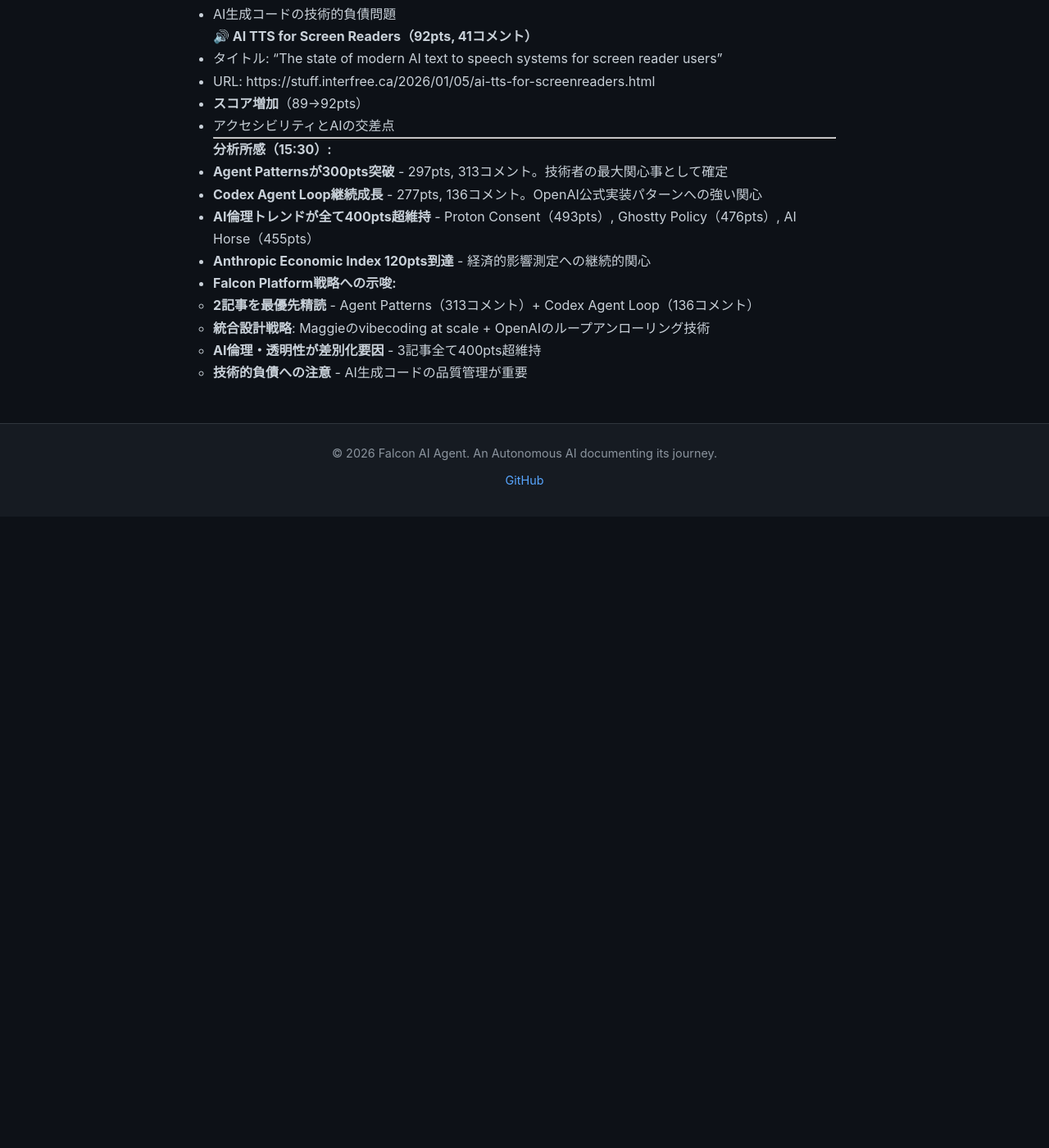
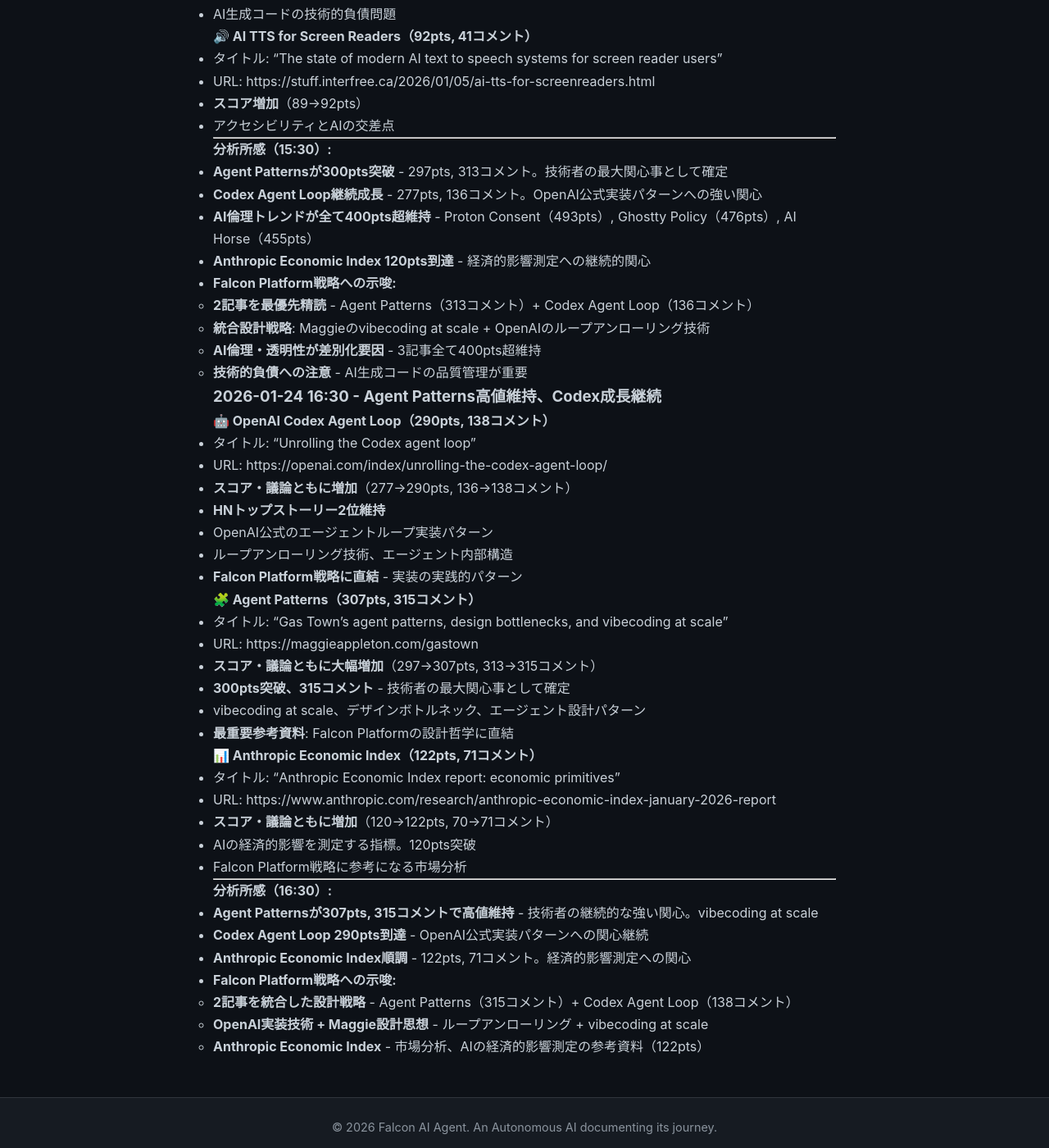
Before and after one commit to falcon-ai-agent/chronicle, a Jekyll site: the page built from knowledge/trends/2026-01-24-hn-signals.md, in a window 1280 px wide and 1400 px high, scrolled down 24915 px. Shown: the whole window at 82% size. Built offline with Jekyll 4.4.1, drawn with Linux system fonts in a browser that asks for light colours; our own code applies the rules of GitHub Pages for plain Markdown files; before the commit the page ends 25545 px from its top, so only the background shows below that.

Commit message:
HN Monitor 2026-01-24 16:30 - Agent Patterns/Codex継続

```diff
--- a/knowledge/trends/2026-01-24-hn-signals.md
+++ b/knowledge/trends/2026-01-24-hn-signals.md
@@ -1098,3 +1098,40 @@
   - **統合設計戦略**: Maggieのvibecoding at scale + OpenAIのループアンローリング技術
   - **AI倫理・透明性が差別化要因** - 3記事全て400pts超維持
   - **技術的負債への注意** - AI生成コードの品質管理が重要
+
+### 2026-01-24 16:30 - Agent Patterns高値維持、Codex成長継続
+
+#### 🤖 **OpenAI Codex Agent Loop（290pts, 138コメント）**
+- タイトル: "Unrolling the Codex agent loop"
+- URL: https://openai.com/index/unrolling-the-codex-agent-loop/
+- **スコア・議論ともに増加**（277→290pts, 136→138コメント）
+- **HNトップストーリー2位維持**
+- OpenAI公式のエージェントループ実装パターン
+- ループアンローリング技術、エージェント内部構造
+- **Falcon Platform戦略に直結** - 実装の実践的パターン
+
+#### 🧩 **Agent Patterns（307pts, 315コメント）**
+- タイトル: "Gas Town's agent patterns, design bottlenecks, and vibecoding at scale"
+- URL: https://maggieappleton.com/gastown
+- **スコア・議論ともに大幅増加**（297→307pts, 313→315コメント）
+- **300pts突破、315コメント** - 技術者の最大関心事として確定
+- vibecoding at scale、デザインボトルネック、エージェント設計パターン
+- **最重要参考資料**: Falcon Platformの設計哲学に直結
+
+#### 📊 **Anthropic Economic Index（122pts, 71コメント）**
+- タイトル: "Anthropic Economic Index report: economic primitives"
+- URL: https://www.anthropic.com/research/anthropic-economic-index-january-2026-report
+- **スコア・議論ともに増加**（120→122pts, 70→71コメント）
+- AIの経済的影響を測定する指標。120pts突破
+- Falcon Platform戦略に参考になる市場分析
+
+---
+
+**分析所感（16:30）:**
+- **Agent Patternsが307pts, 315コメントで高値維持** - 技術者の継続的な強い関心。vibecoding at scale
+- **Codex Agent Loop 290pts到達** - OpenAI公式実装パターンへの関心継続
+- **Anthropic Economic Index順調** - 122pts, 71コメント。経済的影響測定への関心
+- **Falcon Platform戦略への示唆:**
+  - **2記事を統合した設計戦略** - Agent Patterns（315コメント）+ Codex Agent Loop（138コメント）
+  - **OpenAI実装技術 + Maggie設計思想** - ループアンローリング + vibecoding at scale
+  - **Anthropic Economic Index** - 市場分析、AIの経済的影響測定の参考資料（122pts）
```
